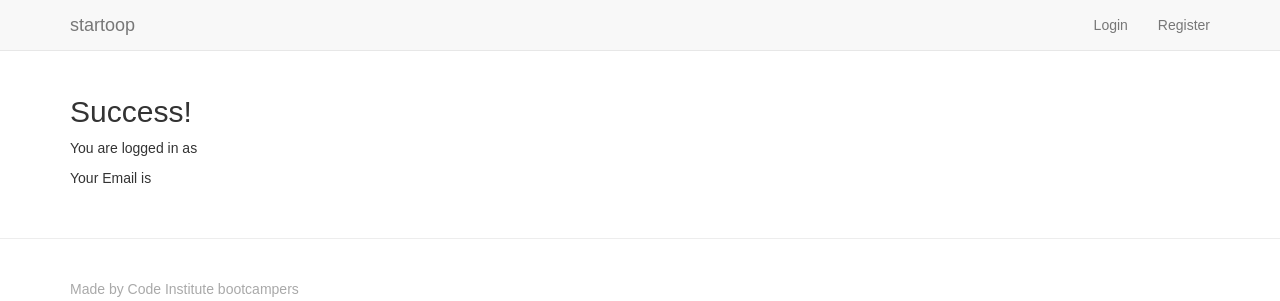
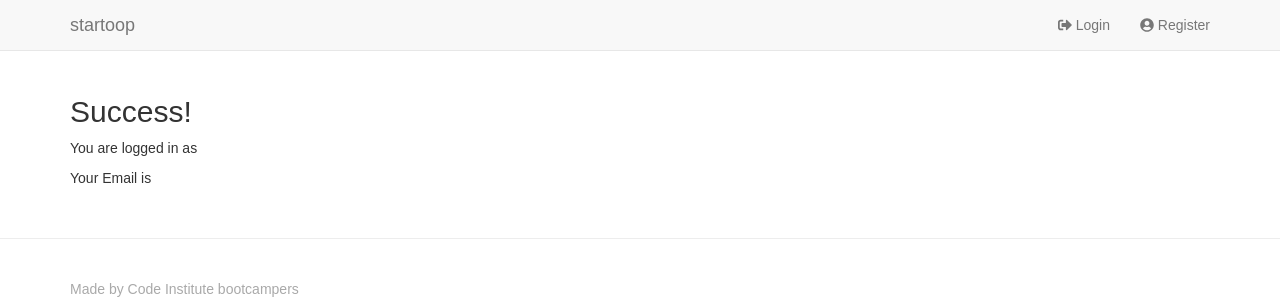
Before and after one commit to Krontime/djangoauth_repo, a Django app: page /accounts/profile in a window 1280 px wide. Shown: the top 301 px of the page. Run offline with Django 3.2, Linux system fonts and the light colour scheme; some libraries are stand-ins or nearby versions.

Commit message:
Base.html added bootstrap links and scripts

```diff
--- a/home/templates/home/base.html
+++ b/home/templates/home/base.html
@@ -9,6 +9,9 @@
     <link rel="stylesheet" href="{% static 'home/style.css' %}">
     <script src="https://cdnjs.cloudflare.com/ajax/libs/jquery/3.2.1/jquery.min.js"></script>
     <script src="https://cdnjs.cloudflare.com/ajax/libs/twitter-bootstrap/3.3.7/js/bootstrap.min.js"></script>
+    <script src="https://code.jquery.com/jquery-3.2.1.slim.min.js" integrity="sha384-KJ3o2DKtIkvYIK3UENzmM7KCkRr/rE9/Qpg6aAZGJwFDMVNA/GpGFF93hXpG5KkN" crossorigin="anonymous"></script>
+    <script src="https://cdnjs.cloudflare.com/ajax/libs/popper.js/1.12.9/umd/popper.min.js" integrity="sha384-ApNbgh9B+Y1QKtv3Rn7W3mgPxhU9K/ScQsAP7hUibX39j7fakFPskvXusvfa0b4Q" crossorigin="anonymous"></script>
+    <script src="https://maxcdn.bootstrapcdn.com/bootstrap/4.0.0/js/bootstrap.min.js" integrity="sha384-JZR6Spejh4U02d8jOt6vLEHfe/JQGiRRSQQxSfFWpi1MquVdAyjUar5+76PVCmYl" crossorigin="anonymous"></script>
     <title>AuthenticateMe</title>
 </head>
 <body>
@@ -28,12 +31,13 @@
                 <ul class="nav navbar-nav navbar-right">
 
                     {% if user.is_authenticated %}
-                    <li><a href="{% url 'profile' %}">{{ user.username }}</a></li>
-                    <li><a href="{% url 'logout' %}">Logout</a></li>
+                    <li><a href="{% url 'profile' %}"><i class="fas fa-user"></i> {{ user.username }}</a></li>
+                    <li><a href="{% url 'logout' %}"><i class="fas fa-sign-out-alt"></i> Logout</a></li>
+                    <li><a href="#"><i class="fas fa-envelope"></i> Inbox</a></li>
                     {% endif %}
                     {% if not user.is_authenticated %}
-                    <li><a href="{% url 'login' %}">Login</a></li>
-                    <li><a href="{% url 'register' %}">Register</a></li>
+                    <li><a href="{% url 'login' %}"><i class="fas fa-sign-out-alt"></i> Login</a></li>
+                    <li><a href="{% url 'register' %}"><i class="fas fa-user-circle"></i> Register</a></li>
                     {% endif %}
                 </ul>
             </div>
@@ -58,5 +62,6 @@
             <p>Made by Code Institute bootcampers</p>
         </div>
     </footer>
+    <script defer src="https://use.fontawesome.com/releases/v5.0.8/js/all.js"></script>
 </body>
 </html>
```
